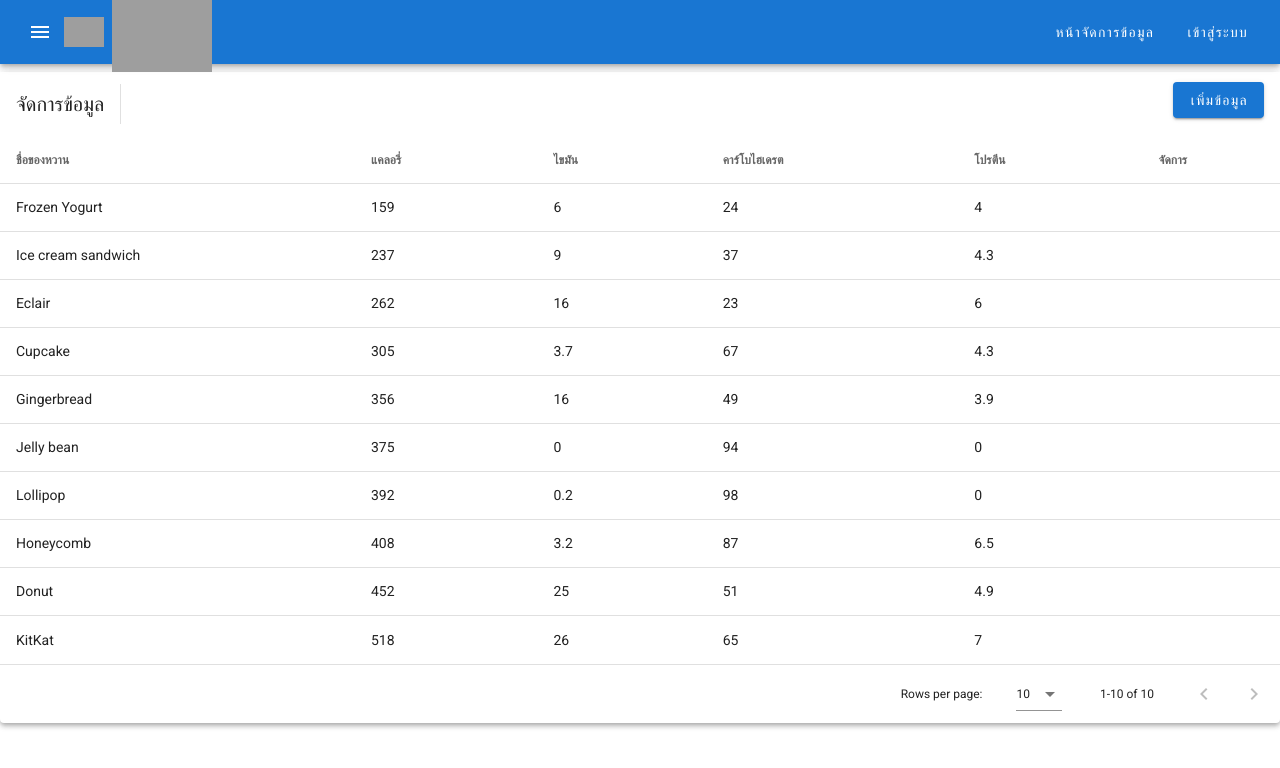
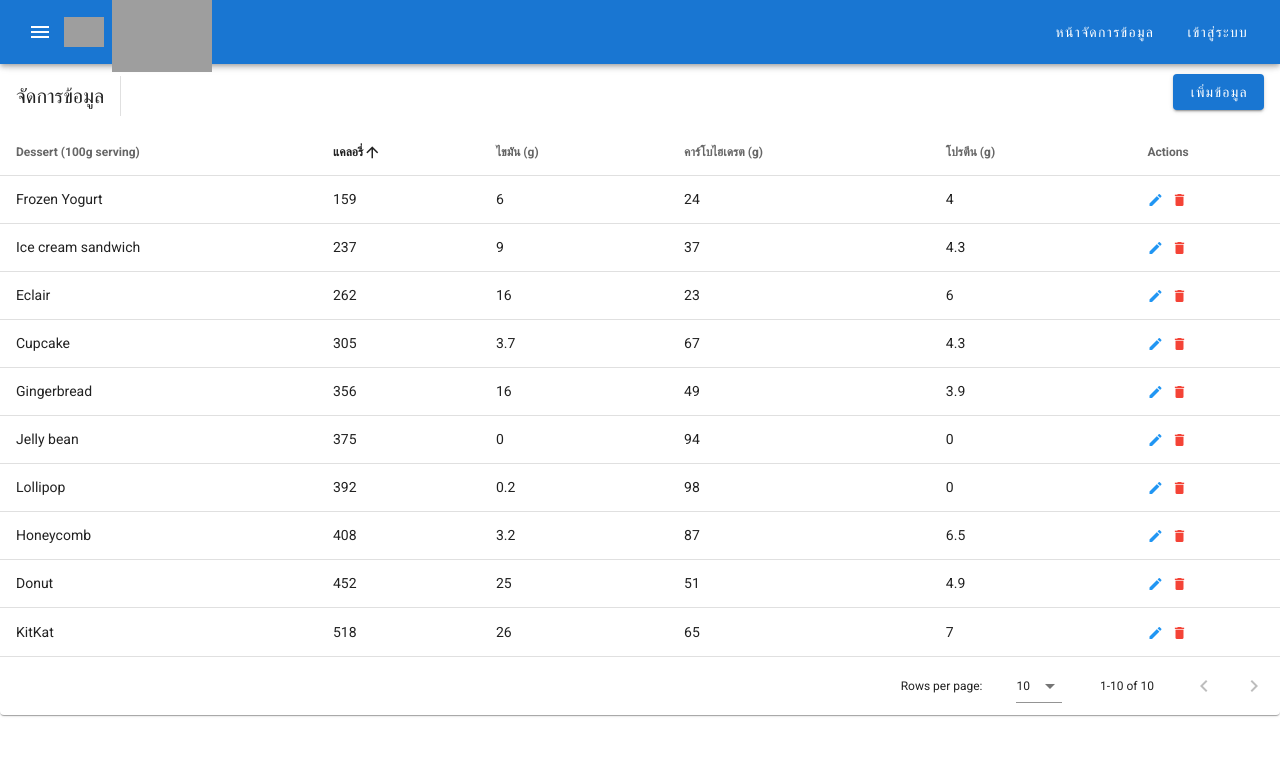
Before and after one commit to dnuvsin/frontendJava, a Vue app: page /table in a window 1280 px wide. Shown: the top 768 px of the page. Built offline with nearby package versions, Linux system fonts and the light colour scheme; grey boxes are pictures that could not be loaded.

Commit message:
Lab9-Vuetify update

```diff
--- a/package.json
+++ b/package.json
@@ -23,7 +23,6 @@
     "@babel/core": "^7.12.16",
     "@babel/eslint-parser": "^7.12.16",
     "@vue/cli-plugin-babel": "~5.0.0",
-    "@vue/cli-plugin-eslint": "~5.0.0",
     "@vue/cli-plugin-pwa": "~5.0.0",
     "@vue/cli-plugin-router": "~5.0.0",
     "@vue/cli-plugin-vuex": "~5.0.0",
--- a/src/App.vue
+++ b/src/App.vue
@@ -106,14 +106,14 @@ export default {
   },
   methods: ({
     goToLogin () {
-      this.$router.push('/login')
+      this.$router.push({ path: '/login' }).catch(() => {})
     },
     gotoPage () {
       // eslint-disable-next-line
       router.push({ path: link })
     },
     goToTable () {
-      this.$router.push('/table')
+      this.$router.push({ path: '/table' }).catch(() => {})
     }
   })
 }
--- a/src/components/TableData.vue
+++ b/src/components/TableData.vue
@@ -1,75 +1,118 @@
 <template>
-  <v-data-table
-    :headers="headers"
-    :items="desserts"
-    class="elevation-4 mt-2"
-  >
+<div>
+    <v-data-table :headers="headers" :items="desserts" sort-by="calories" class="elevation-1">
         <template v-slot:top>
             <v-toolbar flat>
                 <v-toolbar-title>จัดการข้อมูล</v-toolbar-title>
                 <v-divider class="mx-4" inset vertical></v-divider>
                 <v-spacer></v-spacer>
-        <v-btn
-          color="primary"
-          dark
-          class="mb-2"
-          @click="openDialog('add', defaultItem)"
-        >
+                <v-btn color="primary" dark class="mb-2" @click="openDialog('add', defaultItem)">
                     เพิ่มข้อมูล
                 </v-btn>
-        <v-dialog
-          v-model="dialog"
-          max-width="500px"
-        >
+
+            </v-toolbar>
+        </template>
+        <template v-slot:[`item.actions`]="{ item }">
+            <v-icon small outline class="mr-2" @click="openDialog('edit', item)" color="blue">
+                mdi-pencil
+            </v-icon>
+            <v-icon small outline @click="deleteItem(item)" color="red" class="m1-2">
+                mdi-delete
+            </v-icon>
+        </template>
+        <template v-slot:no-data>
+            <v-btn color="primary" @click="initialize">
+                Reset
+            </v-btn>
+        </template>
+    </v-data-table>
+    <v-dialog v-model="dialogCreate" max-width="500px">
         <v-card>
             <v-card-title>
                 <span class="text-h5">{{ formTitle }}</span>
             </v-card-title>
+
             <v-card-text>
                 <v-container>
                     <v-row>
                         <v-col cols="12" sm="6" md="4">
-                  <v-text-field v-model="editedItem.name" label="ชื่อของหวาน"></v-text-field>
+                            <v-text-field v-model="editedItem.name" label="Dessert name"></v-text-field>
                         </v-col>
                         <v-col cols="12" sm="6" md="4">
                             <v-text-field v-model="editedItem.calories" label="แคลอรี่"></v-text-field>
                         </v-col>
                         <v-col cols="12" sm="6" md="4">
-                  <v-text-field v-model="editedItem.fat" label="ไขมัน"></v-text-field>
+                            <v-text-field v-model="editedItem.fat" label="ไขมัน (g)"></v-text-field>
                         </v-col>
                         <v-col cols="12" sm="6" md="4">
-                  <v-text-field v-model="editedItem.carbs" label="คาร์โบไฮเดรต"></v-text-field>
+                            <v-text-field v-model="editedItem.carbs" label="คาโบไฮเดรต (g)"></v-text-field>
                         </v-col>
                         <v-col cols="12" sm="6" md="4">
-                  <v-text-field v-model="editedItem.protein" label="โปรตีน"></v-text-field>
-                </v-col>
-                <v-col cols="12" sm="6" md="4">
-                  <template v-slot:[`item.action`]="{ item }">
-                    <v-btn small outlined @click="openDialog('edit', item)" color="blue">
-                      <v-icon>mdi-pencil</v-icon>
-                      </v-btn>
-                      <v-btn small outlined @click="deleteItem(item)" color="red" class="ml-2">
-                        <v-icon>mdi-delete</v-icon>
-                    </v-btn>
-                  </template>
+                            <v-text-field v-model="editedItem.protein" label="โปรตีน (g)"></v-text-field>
                         </v-col>
                     </v-row>
                 </v-container>
             </v-card-text>
+
+            <v-card-actions>
+                <v-spacer></v-spacer>
+                <v-btn color="blue darken-1" text @click="close">
+                    Cancel
+                </v-btn>
+                <v-btn color="blue darken-1" text @click="save(formTitle)">
+                    บันทึกข้อมูล
+                </v-btn>
+            </v-card-actions>
         </v-card>
     </v-dialog>
-      </v-toolbar>
-    </template>
-  </v-data-table>
+    <v-dialog v-model="dialogDelete" max-width="500px">
+        <v-card>
+            <v-card-title class="text-h5">คุณต้องการลบข้อมูลนี้ในตารางหรือไม่?</v-card-title>
+            <v-card-actions>
+                <v-spacer></v-spacer>
+                <v-btn color="blue darken-1" text @click="closeDelete()">ยกเลิก</v-btn>
+                <v-btn color="blue darken-1" text @click="deleteItemConfirm()">ตกลง</v-btn>
+                <v-spacer></v-spacer>
+            </v-card-actions>
+        </v-card>
+    </v-dialog>
+</div>
 </template>
 
 <script>
-
 export default {
-  data () {
-    return {
-      dialog: false,
-      formTitle: '',
+  data: () => ({
+    dialogCreate: false,
+    dialogDelete: false,
+    headers: [{
+      text: 'Dessert (100g serving)',
+      align: 'start',
+      sortable: false,
+      value: 'name'
+    },
+    {
+      text: 'แคลอรี่',
+      value: 'calories'
+    },
+    {
+      text: 'ไขมัน (g)',
+      value: 'fat'
+    },
+    {
+      text: 'คาร์โบไฮเดรต (g)',
+      value: 'carbs'
+    },
+    {
+      text: 'โปรตีน (g)',
+      value: 'protein'
+    },
+    {
+      text: 'Actions',
+      value: 'actions',
+      sortable: false
+    }
+    ],
+    desserts: [],
     editedIndex: -1,
     editedItem: {
       name: '',
@@ -85,29 +128,25 @@ export default {
       carbs: 0,
       protein: 0
     },
-      headers: [
-        {
-          text: 'ชื่อของหวาน',
-          align: 'start',
-          sortable: false,
-          value: 'name'
+    formTitle: ''
+  }),
+
+  watch: {
+    dialog (val) {
+      val || this.close()
     },
-        { text: 'แคลอรี่', value: 'calories' },
-        { text: 'ไขมัน', value: 'fat' },
-        { text: 'คาร์โบไฮเดรต', value: 'carbs' },
-        { text: 'โปรตีน', value: 'protein' },
-        { text: 'จัดการ', value: 'actions', sortable: false }
-      ],
-      desserts: []
+    dialogDelete (val) {
+      val || this.closeDelete()
     }
   },
+
   created () {
     this.initialize()
   },
+
   methods: {
     initialize () {
-      this.desserts = [
-        {
+      this.desserts = [{
         name: 'Frozen Yogurt',
         calories: 159,
         fat: 6.0,
@@ -178,24 +217,42 @@ export default {
         protein: 7
       }
       ]
-    }
     },
-  openDialog (status, item) {
+
+    openDialog (Action, item) {
       this.formTitle = ''
-    if (status === 'add') {
+      if (Action === 'add') {
+        this.dialogCreate = true
         this.formTitle = 'เพิ่มข้อมูล'
         this.editedItem = item
-      this.dialog = true
       } else {
         this.formTitle = 'แก้ไขข้อมูล'
         this.editedIndex = this.desserts.indexOf(item)
         this.editedItem = item
-      this.dialog = true
+        this.dialogCreate = true
       }
     },
+
+    editItem (item) {
+      this.editedIndex = this.desserts.indexOf(item)
+      this.editedItem = Object.assign({}, item)
+      this.dialog = true
+    },
+
+    deleteItem (item) {
+      this.editedIndex = this.desserts.indexOf(item)
+      this.editedItem = item
+      this.dialogDelete = true
+    },
+
+    deleteItemConfirm () {
+      this.desserts.splice(this.editedIndex, 1)
+      this.closeDelete()
+    },
+
     close () {
-    this.dialog = false
-    this.editedItem = {}
+      this.dialogCreate = false
+      this.editedIndex = []
       this.defaultItem = {
         name: '',
         calories: 0,
@@ -204,28 +261,21 @@ export default {
         protein: 0
       }
     },
-  save (val) {
-    if (val === 'เพิ่มข้อมูล') {
+
+    closeDelete () {
+      this.dialogDelete = false
+      this.editedItem = []
+      this.editedIndex = -1
+    },
+
+    save (action) {
+      if (action === 'เพิ่มข้อมูล') {
         this.desserts.push(this.editedItem)
       } else {
         Object.assign(this.desserts[this.editedIndex], this.editedItem)
       }
       this.close()
-  },
-  deleteItem (item) {
-    this.editedIndex = this.desserts.indexOf(item)
-    this.editedItem = item
-    this.dialogDelete = true
-  },
-  deleteItemConfirm () {
-    this.desserts.splice(this.editedIndex, 1)
-    this.closeDelete()
-  },
-  closeDelete () {
-    this.dialogDelete = false
-    this.editedItem = []
-    this.editedIndex = -1
     }
   }
-
+}
 </script>
```
Also changed, not shown: 1 other file (tests, documents, lock files or other folders). Lines whose indentation alone changed are shown as unchanged.
